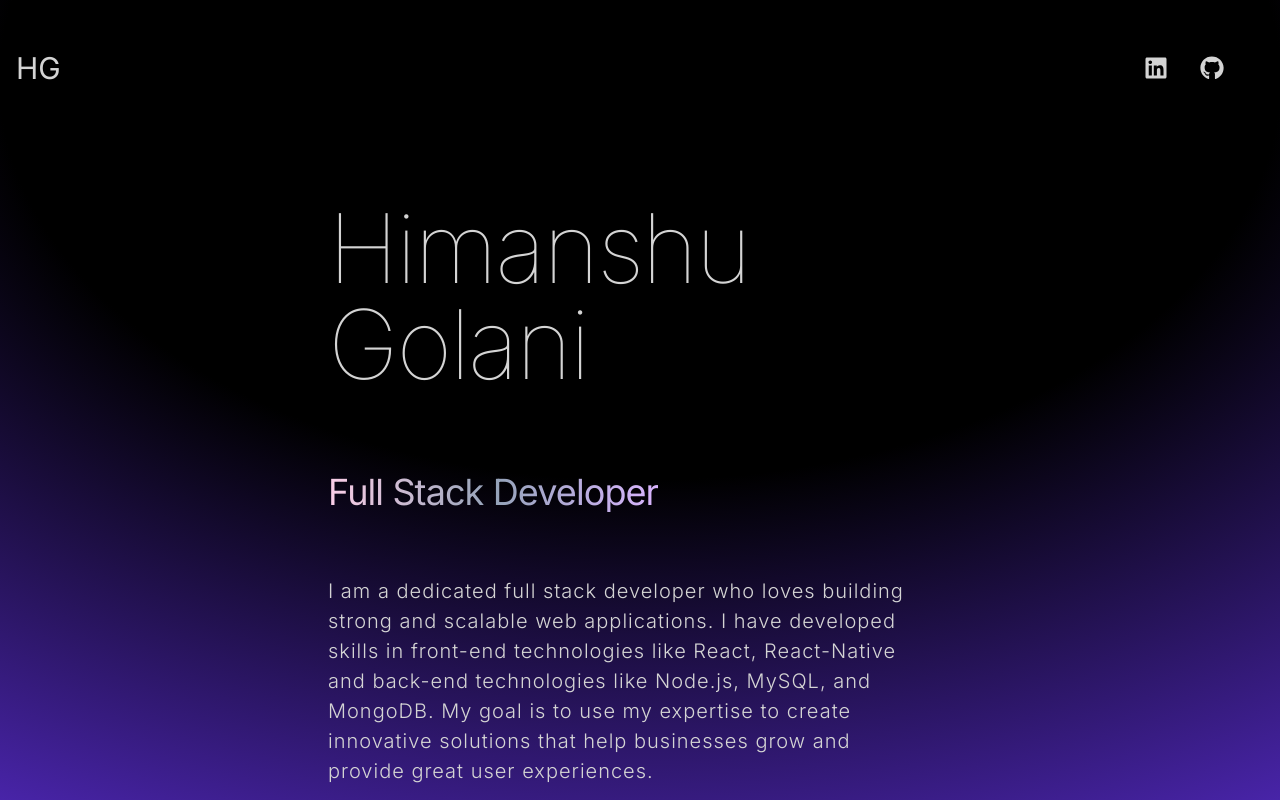
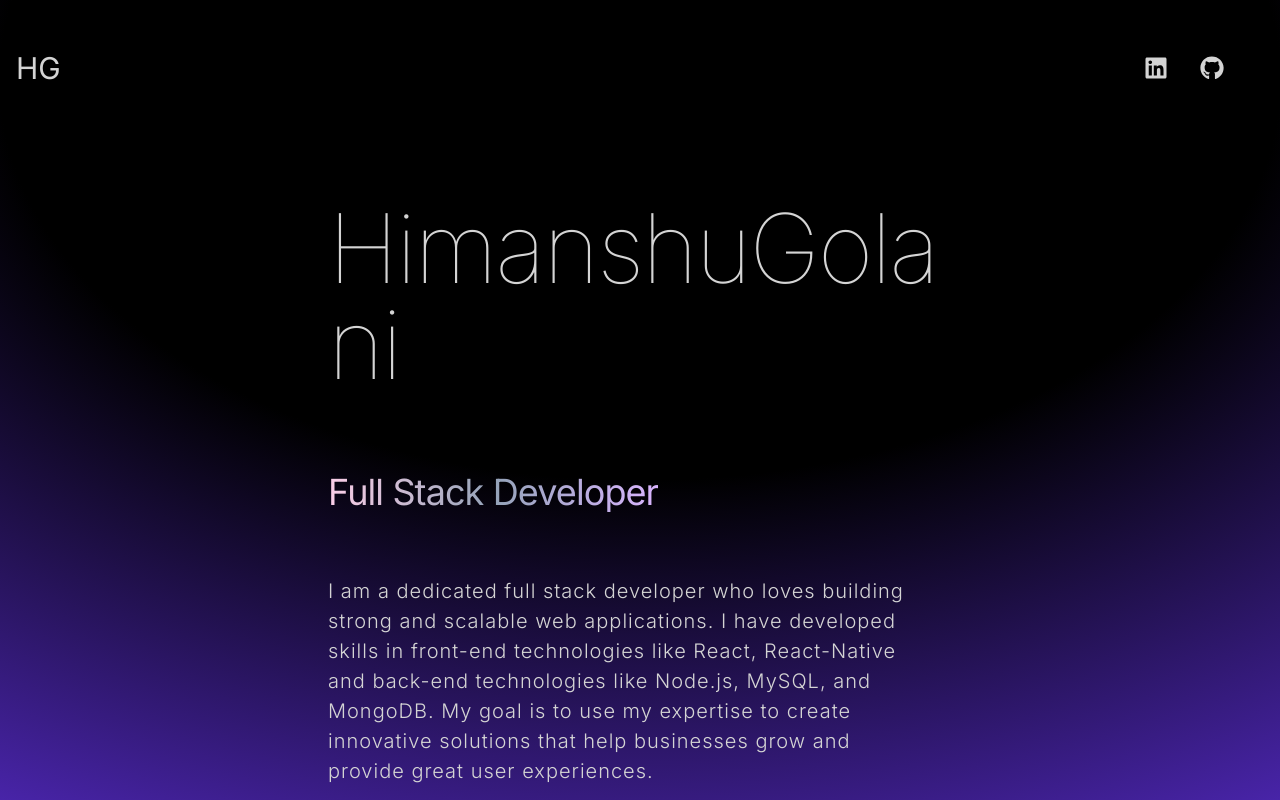
Before and after one commit to HimanshuGolani/Himanshu_Golani, a React (Vite) app: page / in a window 1280 px wide. Shown: the top 800 px of the page. Built offline with nearby package versions, Linux system fonts and the light colour scheme.

Commit message:
text animation done.

```diff
--- a/src/Components/Hero.jsx
+++ b/src/Components/Hero.jsx
@@ -1,7 +1,10 @@
 import { motion } from "framer-motion";
 import { HERO_CONTENT } from "../Contents/content";
+import TextEffect from "./TextEffect";
 
 const Hero = () => {
+  const MY_NAME = " Himanshu Golani".split("");
+
   return (
     <motion.div
       whileInView={{ opacity: 1, x: 0 }}
@@ -18,7 +21,9 @@ const Hero = () => {
               transition={{ duration: 0.5, delay: 0.6 }}
               className="pb-12 text-6xl font-thin tracking-tight lg:mt-16 lg:text-8xl"
             >
-              Himanshu Golani
+              {MY_NAME.map((letter, index) => (
+                <TextEffect key={index}>{letter}</TextEffect>
+              ))}
             </motion.h1>
           </div>
           <motion.span
--- /dev/null
+++ b/src/Components/TextEffect.jsx
@@ -0,0 +1,30 @@
+import { motion, useAnimationControls } from "framer-motion";
+
+const TextEffect = ({ children }) => {
+  const controls = useAnimationControls();
+
+  const rubberBandAniamtion = () => {
+    controls.start({
+      transform: [
+        "scale3d(0,0,0)",
+        "scale3d(0,0,0)",
+        "scale3d(1.4,.55,1)",
+        "scale3d(.75,1.25,1)",
+        "scale3d(.9,1.05,1)",
+        "scale3d(1,1,1)",
+      ],
+    });
+  };
+
+  return (
+    <motion.span
+      animate={controls}
+      onMouseMove={() => rubberBandAniamtion()}
+      className="inline-block"
+    >
+      {children}
+    </motion.span>
+  );
+};
+
+export default TextEffect;
```
